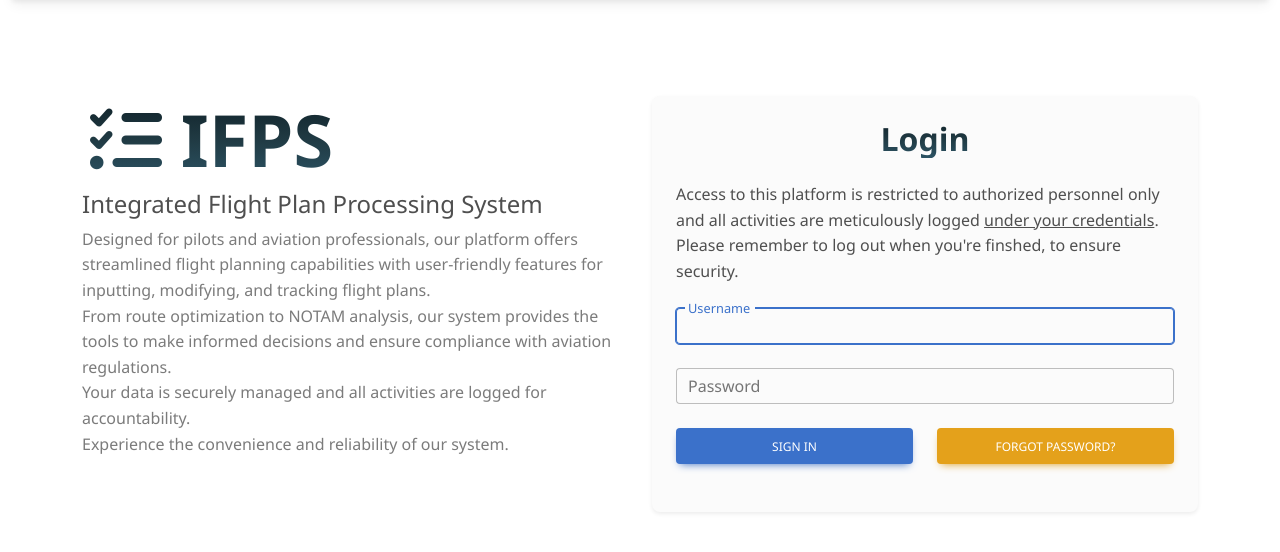
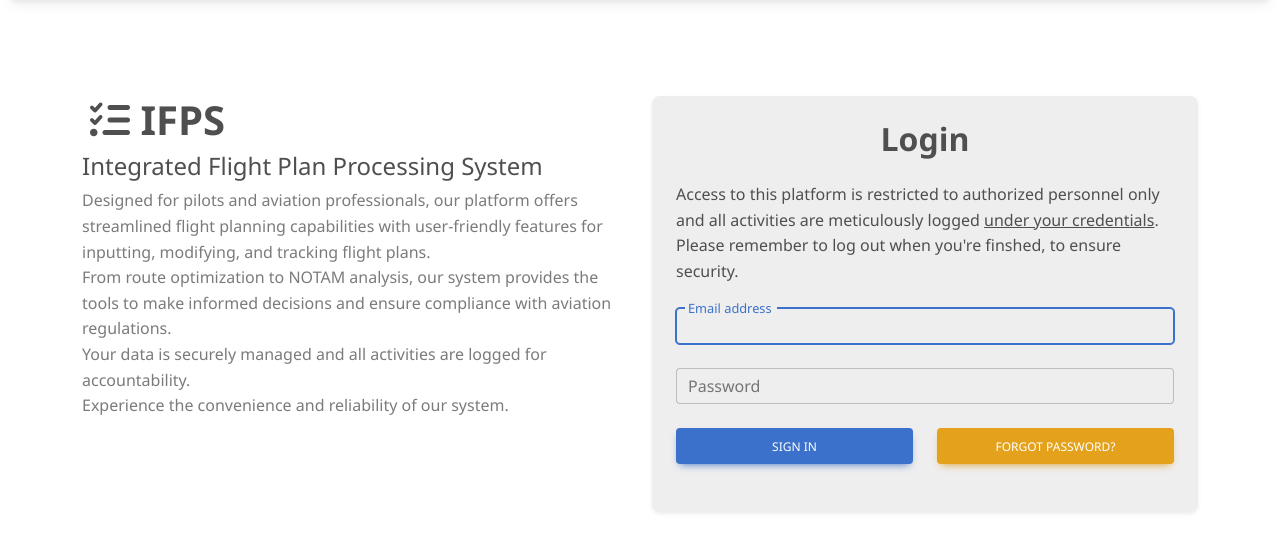
Before and after one commit to firozsoft/ifps, a Django app: page /accounts/login/ in a window 1280 px wide. Shown: the part 59-611 px from the top of the page. Run offline with Django 3.2, Linux system fonts and the light colour scheme; parts of the project's set-up code (start-up, migrations or seed data) failed here and were passed over.

Commit message:
Add login url, view and template

```diff
--- a/accounts/urls.py
+++ b/accounts/urls.py
@@ -1,11 +1,16 @@
 from django.contrib.auth import views as auth_views
+from django.http import HttpResponse
 from django.urls import path
 
 app_name = "accounts"
 
 urlpatterns = [
-    path("login/", auth_views.LoginView.as_view(template_name="pages/login.html"), name="login"),
+    path(
+        "login/",
+        auth_views.LoginView.as_view(template_name="pages/login.html", redirect_authenticated_user=True),
+        name="login",
+    ),
     path("logout/", auth_views.LogoutView.as_view(next_page="/accounts/login"), name="logout"),
     # TODO: create a profile view
-    # path("profile/", UserView.as_view(), name="profile"),
+    path("profile/", lambda x: HttpResponse("OK"), name="profile"),
 ]
--- a/config/urls.py
+++ b/config/urls.py
@@ -1,8 +1,10 @@
 from django.conf import settings
 from django.contrib import admin
 from django.urls import include, path
+from django.views.generic import RedirectView
 
 urlpatterns = [
+    path("login/", RedirectView.as_view(url="/accounts/login/")),
     path("admin/", admin.site.urls),
     path("accounts/", include("accounts.urls")),
     path("", include("core.urls")),
--- a/core/urls.py
+++ b/core/urls.py
@@ -4,11 +4,10 @@ from django.views.generic import TemplateView
 from core import views
 
 urlpatterns = [
-    path("login", views.CustomLoginView.as_view(), name="login"),
-    path("submission", views.submission, name="submission"),
-    path("fpl-submission", views.FlightPlanCreateView.as_view(), name="fpl-submission"),
-    path("export-model/<model_name>", views.export_model, name="export_model"),
-    path("export-models/<app_label>", views.export_models, name="export_app_models"),
-    path("export-models", views.export_models, name="export_models"),
+    path("submission/", views.submission, name="submission"),
+    path("fpl-submission/", views.FlightPlanCreateView.as_view(), name="fpl-submission"),
+    path("export-model/<model_name>/", views.export_model, name="export_model"),
+    path("export-models/<app_label>/", views.export_models, name="export_app_models"),
+    path("export-models/", views.export_models, name="export_models"),
     path("", TemplateView.as_view(template_name="pages/index.html")),
 ]
--- a/core/views.py
+++ b/core/views.py
@@ -6,7 +6,6 @@ from datetime import datetime
 from django.contrib.admin.views.decorators import staff_member_required
 from django.contrib.auth.decorators import login_required
 from django.contrib.auth.mixins import LoginRequiredMixin
-from django.contrib.auth.views import LoginView
 from django.core.serializers import serialize
 from django.http import HttpRequest, HttpResponse, JsonResponse
 from django.views.decorators.http import require_http_methods
@@ -20,11 +19,6 @@ from core.utils.helpers import (
     get_app_exportable_models,
     model_to_excel_bytesio,
 )
-
-
-class CustomLoginView(LoginView):
-    template_name = "pages/login.html"
-    success_url = "/"
 
 
 class FlightPlanCreateView(LoginRequiredMixin, CreateView):
--- a/templates/pages/login.html
+++ b/templates/pages/login.html
@@ -1,24 +1,7 @@
 {% extends "base.html" %}
 
 {% block extra_heads %}
-  <style>
-      h1,
-      h2 {
-          background: #0F2027;
-          /* fallback for old browsers */
-          background: -webkit-linear-gradient(to top, #2C5364, #203A43, #0F2027);
-          /* Chrome 10-25, Safari 5.1-6 */
-          background: linear-gradient(to top, #2C5364, #203A43, #0F2027);
-          /* W3C, IE 10+/ Edge, Firefox 16+, Chrome 26+, Opera 12+, Safari 7+ */
-          background-clip: text;
-          -webkit-background-clip: text;
-          -webkit-text-fill-color: transparent;
-      }
 
-      h1 {
-          font-size: 72px;
-      }
-  </style>
 {% endblock extra_heads %}
 
 {% block title %}
@@ -47,7 +30,7 @@
       </p>
     </div>
     <div class="col-6">
-      <div class="card border-0 bg-light shadow-sm">
+      <div class="card border-0 bg-body-secondary shadow-sm">
         <div class="card-body">
           <h2 class="card-title text-center fw-bold mb-4">
             <i class="bi-person-bounding-box"></i>
@@ -59,27 +42,35 @@
             <br />
             Please remember to log out when you're finshed, to ensure security.
           </p>
-          <form method="post" action="{% url "login" %}">
+
+          <form method="post" action="{% url "accounts:login" %}">
             {% csrf_token %}
-            {{ form.non_field_errors }}
+            <div class="text-danger-emphasis">{{ form.non_field_errors }}</div>
             <!-- Username input -->
-            {{ form.username.errors }}
             <div data-mdb-input-init class="form-outline mb-4">
-              <input type="text"
+              <input type="email"
                      id="username"
                      name="username"
-                     class="form-control"
+                     class="form-control
+                            {% if from.username.errors %}is-invalid{% endif %}
+                            {% if form.non_field_errors %}is-invalid{% endif %}"
                      autofocus />
-              <label class="form-label" for="username">Username</label>
-              <small>{{ form.username.help_text }}</small>
+              <label class="form-label" for="username">{{ form.username.label }}</label>
+              <small class="form-helper">{{ form.username.help_text }}</small>
+              <div class="text-danger-emphasis">{{ form.username.errors }}</div>
             </div>
 
             <!-- Password input -->
-            {{ form.password.errors }}
             <div data-mdb-input-init class="form-outline mb-4">
-              <input type="password" id="password" name="password" class="form-control" />
-              <label class="form-label" for="password">Password</label>
-              <small>{{ form.password.help_text }}</small>
+              <input type="password"
+                     id="password"
+                     name="password"
+                     class="form-control
+                            {% if from.password.errors %}is-invalid{% endif %}
+                            {% if form.non_field_errors %}is-invalid{% endif %}" />
+              <label class="form-label" for="password">{{ form.password.label }}</label>
+              <small class="form-helper">{{ form.password.help_text }}</small>
+              <div class="text-danger-emphasis">{{ form.password.errors }}</div>
             </div>
 
             <!-- 2 column grid layout for inline styling -->
```
